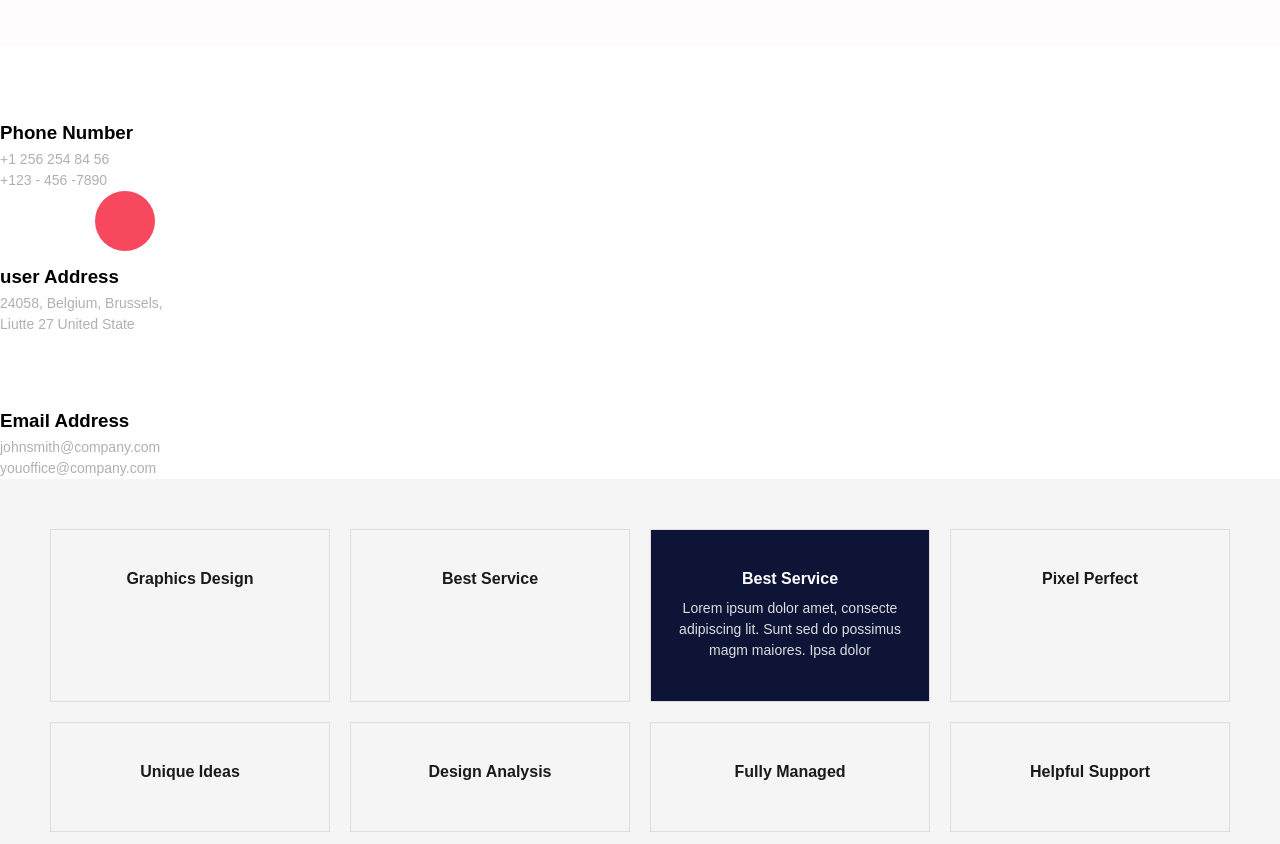
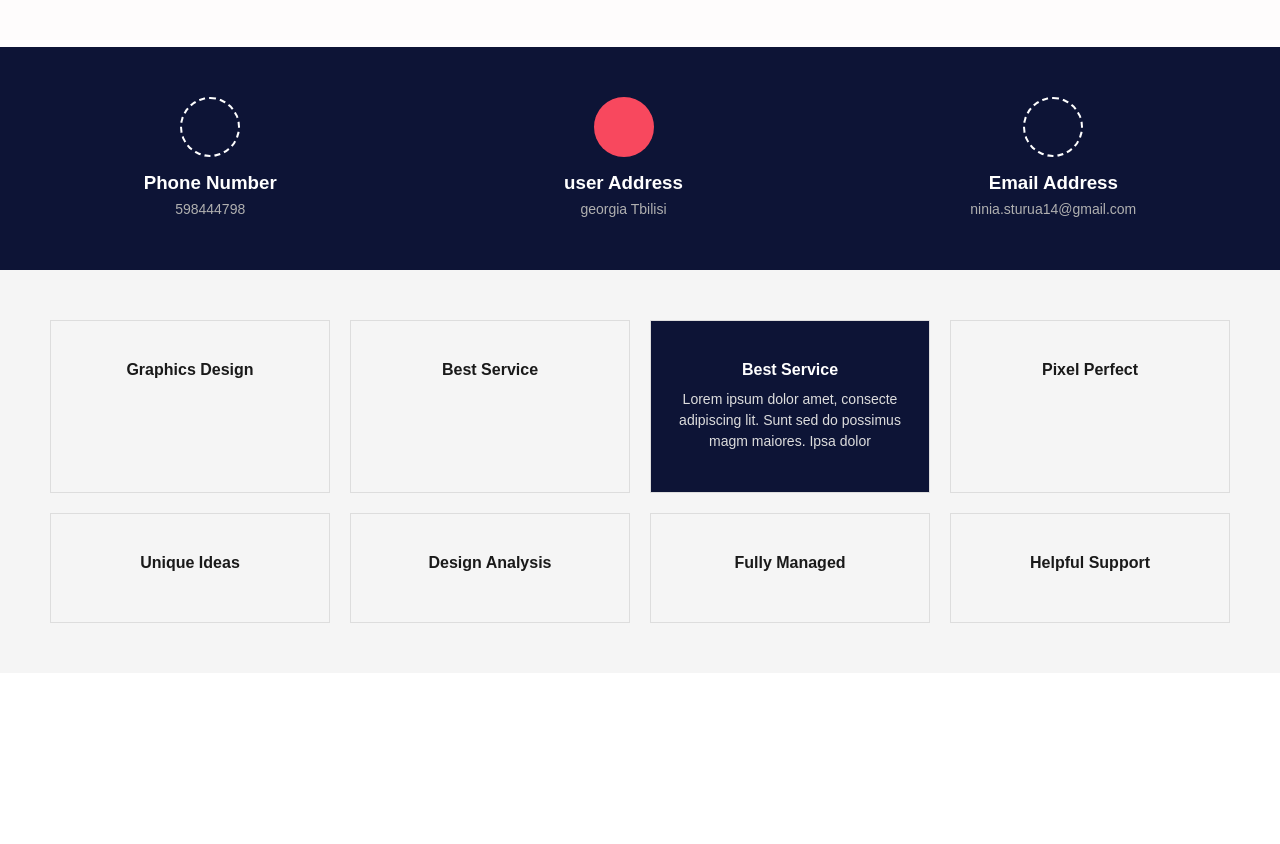
Before and after one commit to niniast/Final-Project, a plain HTML site: page index.html in a window 1280 px wide. Shown: the part 1153-1997 px from the top of the page. After the commit the page ends 1826 px from the top, so only its background shows below. Drawn offline with Linux system fonts and the light colour scheme.

Commit message:
prettier third div

```diff
--- a/index.html
+++ b/index.html
@@ -86,30 +86,27 @@
                     </div>
                 </div>
             </section>
-
             <section class="contact-info">
                 <div class="contact-item">
                     <div class="icon-circle">
                         <i class="fas fa-phone-alt"></i>
                     </div>
                     <h3>Phone Number</h3>
-                    <p>+1 256 254 84 56<br />+123 - 456 -7890</p>
+                    <p>598444798</p>
                 </div>
-
                 <div class="contact-item">
                     <div class="icon-circle red">
                         <i class="fas fa-map-marker-alt"></i>
                     </div>
                     <h3>user Address</h3>
-                    <p>24058, Belgium, Brussels,<br />Liutte 27 United State</p>
+                    <p>georgia Tbilisi</p>
                 </div>
-
                 <div class="contact-item">
                     <div class="icon-circle">
                         <i class="fas fa-envelope"></i>
                     </div>
                     <h3>Email Address</h3>
-                    <p>johnsmith@company.com<br />youoffice@company.com</p>
+                    <p>ninia.sturua14@gmail.com</p>
                 </div>
             </section>
             <section class="services-grid">
--- a/style.css
+++ b/style.css
@@ -147,17 +147,44 @@ body {
     font-weight: bold;
 }
 /*აქ მთავრდება მეორე დივი */
-    .job-title {
-        color: orange;
-        font-weight: bold;
-        margin-bottom: 20px;
-    }
+.contact-info {
+  display: flex;
+  justify-content: space-around;
+  background-color: #0d1436;
+  color: white;
+  padding: 50px 0;
+  text-align: center;
+}
 
-    .description {
-        color: #555;
-        max-width: 300px;
-        margin-bottom: 30px;
-    }
+.contact-item {
+  max-width: 250px;
+}
+.icon-circle {
+  width: 60px;
+  height: 60px;
+  border: 2px dashed white;
+  border-radius: 50%;
+  margin: 0 auto 15px;
+  display: flex;
+  align-items: center;
+  justify-content: center;
+  font-size: 20px;
+}
+.icon-circle.red {
+  background-color: #f8485e;
+  border: none;
+  color: white;
+}
+.contact-item h3 {
+  margin: 10px 0 5px;
+  font-weight: 600;
+}
+.contact-item p {
+  color: #b0b0b0;
+  font-size: 14px;
+  line-height: 1.5;
+}
+
 
 
 
```
